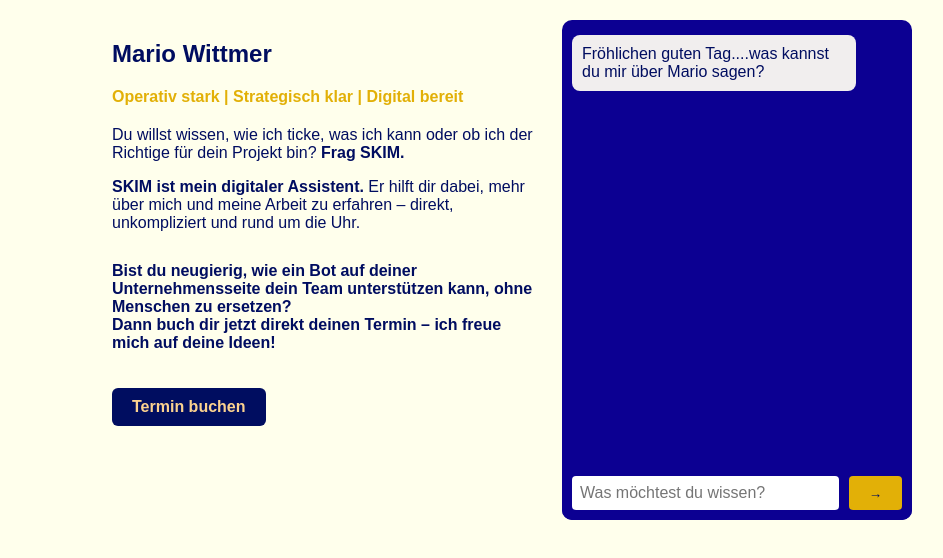
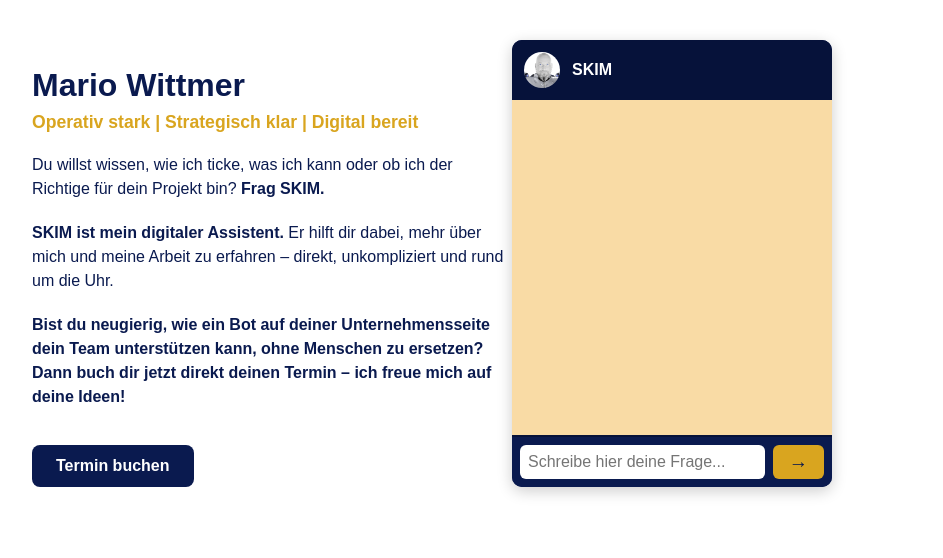
Before and after one commit to SuperKIMario/chatbot-frontend, a website: page index.html in a window 1280 px wide. Shown: the whole page, without its empty margins (128-1071 px from the left). Drawn offline with Linux system fonts and the light colour scheme.

Commit message:
Update index.html

```diff
--- a/index.html
+++ b/index.html
@@ -2,87 +2,139 @@
 <html lang="de">
 <head>
   <meta charset="UTF-8" />
-  <title>Mario Wittmer Chatbot</title>
+  <meta name="viewport" content="width=device-width, initial-scale=1" />
+  <title>Mario Wittmer – Digitaler Assistent SKIM</title>
   <style>
-    /* Einfaches Layout */
     body {
-      font-family: 'Poppins', sans-serif;
-      margin: 0; padding: 20px;
-      background: #ffffec;
-      color: #000d60;
+      font-family: Arial, sans-serif;
+      margin: 40px;
+      background: white;
+      color: #0a1a4f;
       display: flex;
       justify-content: center;
+      align-items: flex-start;
+      gap: 40px;
     }
     #container {
-      width: 800px;
       display: flex;
-      gap: 20px;
+      max-width: 960px;
+      width: 100%;
     }
     #text-section {
       flex: 1;
+      max-width: 480px;
+    }
+    #text-section h1 {
+      font-size: 2rem;
+      margin-bottom: 0;
+    }
+    #claim {
+      color: #d9a51f;
+      font-weight: 700;
+      margin: 8px 0 20px 0;
+      font-size: 1.1rem;
+    }
+    #text-section p {
+      font-size: 1rem;
+      line-height: 1.5;
+      margin-bottom: 1.25rem;
+    }
+    #text-section p strong {
+      font-weight: 700;
+    }
+    #text-section #btn-appointment {
+      display: inline-block;
+      padding: 12px 24px;
+      background-color: #0a1a4f;
+      color: white;
+      font-weight: 700;
+      border-radius: 8px;
+      text-decoration: none;
+      cursor: pointer;
+      margin-top: 16px;
+      transition: background-color 0.3s ease;
+    }
+    #text-section #btn-appointment:hover {
+      background-color: #1c2c7a;
     }
     #chat-section {
-      width: 350px;
-      background: #0c0092;
-      color: #ffffec;
+      width: 320px;
+      background-color: #0a1a4f;
       border-radius: 10px;
       display: flex;
       flex-direction: column;
-      height: 500px;
       overflow: hidden;
+      box-shadow: 0 4px 15px rgba(0,0,0,0.2);
     }
-    #chat {
-      flex: 1;
+    #chat-header {
+      background-color: #06123a;
+      color: white;
+      padding: 12px;
+      display: flex;
+      align-items: center;
+      gap: 12px;
+      font-weight: 700;
+    }
+    #chat-header img {
+      border-radius: 50%;
+      width: 36px;
+      height: 36px;
+      object-fit: cover;
+    }
+    #chat-log {
+      flex-grow: 1;
+      padding: 16px;
       overflow-y: auto;
-      padding: 10px;
+      color: #0a1a4f;
+      background-color: #f9dba5;
+      font-size: 0.9rem;
+      line-height: 1.3;
     }
     .message {
-      margin: 5px 0;
-      padding: 10px;
-      border-radius: 8px;
+      margin-bottom: 10px;
+      padding: 10px 14px;
+      border-radius: 10px;
       max-width: 80%;
+      word-wrap: break-word;
     }
     .user {
-      background-color: #fbd28f;
-      color: #0c0092;
+      background-color: #d9a51f;
+      color: #0a1a4f;
       align-self: flex-end;
     }
     .bot {
-      background-color: #f1eeee;
-      color: #000d60;
+      background-color: #f9dba5;
+      color: #0a1a4f;
       align-self: flex-start;
     }
-    #input-section {
+    #chat-input-area {
       display: flex;
-      padding: 10px;
-      background: #0c0092;
+      border-top: 2px solid #06123a;
+      background-color: #0a1a4f;
+      padding: 8px;
+      gap: 8px;
     }
     #userInput {
-      flex: 1;
+      flex-grow: 1;
       padding: 8px;
-      border-radius: 4px;
+      font-size: 1rem;
+      border-radius: 6px;
       border: none;
-      font-size: 1rem;
+      outline: none;
     }
     #sendBtn {
-      background: #e2b007;
+      background-color: #d9a51f;
       border: none;
-      padding: 0 20px;
-      margin-left: 10px;
-      border-radius: 4px;
-      color: #000d60;
-      font-weight: bold;
+      border-radius: 6px;
+      color: #0a1a4f;
+      font-weight: 700;
+      font-size: 1.2rem;
       cursor: pointer;
+      padding: 0 16px;
+      transition: background-color 0.3s ease;
     }
-    a.button {
-      display: inline-block;
-      margin-top: 20px;
-      background: #000d60;
-      color: #fbd28f;
-      padding: 10px 20px;
-      border-radius: 6px;
-      text-decoration: none;
-      font-weight: 600;
+    #sendBtn:hover {
+      background-color: #c4a017;
     }
   </style>
 </head>
@@ -90,25 +142,22 @@
   <div id="container">
     <section id="text-section">
       <h1>Mario Wittmer</h1>
-      <div style="color:#e2b007; font-weight:bold; margin-bottom: 20px;">
-        Operativ stark | Strategisch klar | Digital bereit
-      </div>
+      <div id="claim">Operativ stark | Strategisch klar | Digital bereit</div>
       <p>Du willst wissen, wie ich ticke, was ich kann oder ob ich der Richtige für dein Projekt bin? <strong>Frag SKIM.</strong></p>
       <p><strong>SKIM ist mein digitaler Assistent.</strong> Er hilft dir dabei, mehr über mich und meine Arbeit zu erfahren – direkt, unkompliziert und rund um die Uhr.</p>
-
-      <p style="font-weight:bold; margin-top: 30px;">
-        Bist du neugierig, wie ein Bot auf deiner Unternehmensseite dein Team unterstützen kann, ohne Menschen zu ersetzen?<br />
-        Dann buch dir jetzt direkt deinen Termin – ich freue mich auf deine Ideen!
-      </p>
-
-      <a class="button" href="https://calendly.com/mariowittmer/vereinbaren-sie-jetzt-einfach-einen-termin-mit-mir" target="_blank" rel="noopener noreferrer">Termin buchen</a>
+      <p><strong>Bist du neugierig, wie ein Bot auf deiner Unternehmensseite dein Team unterstützen kann, ohne Menschen zu ersetzen? Dann buch dir jetzt direkt deinen Termin – ich freue mich auf deine Ideen!</strong></p>
+      <a href="https://calendly.com/mariowittmer/vereinbaren-sie-jetzt-einfach-einen-termin-mit-mir" target="_blank" id="btn-appointment" rel="noopener noreferrer">Termin buchen</a>
     </section>
 
     <section id="chat-section">
-      <div id="chat"></div>
-      <div id="input-section">
-        <input type="text" id="userInput" placeholder="Was möchtest du wissen?" autocomplete="off" />
-        <button id="sendBtn">→</button>
+      <div id="chat-header">
+        <img src="avatar.png" alt="SKIM Avatar" />
+        SKIM
+      </div>
+      <div id="chat-log"></div>
+      <div id="chat-input-area">
+        <input type="text" id="userInput" placeholder="Schreibe hier deine Frage..." />
+        <button id="sendBtn" aria-label="Senden">→</button>
       </div>
     </section>
   </div>
```
